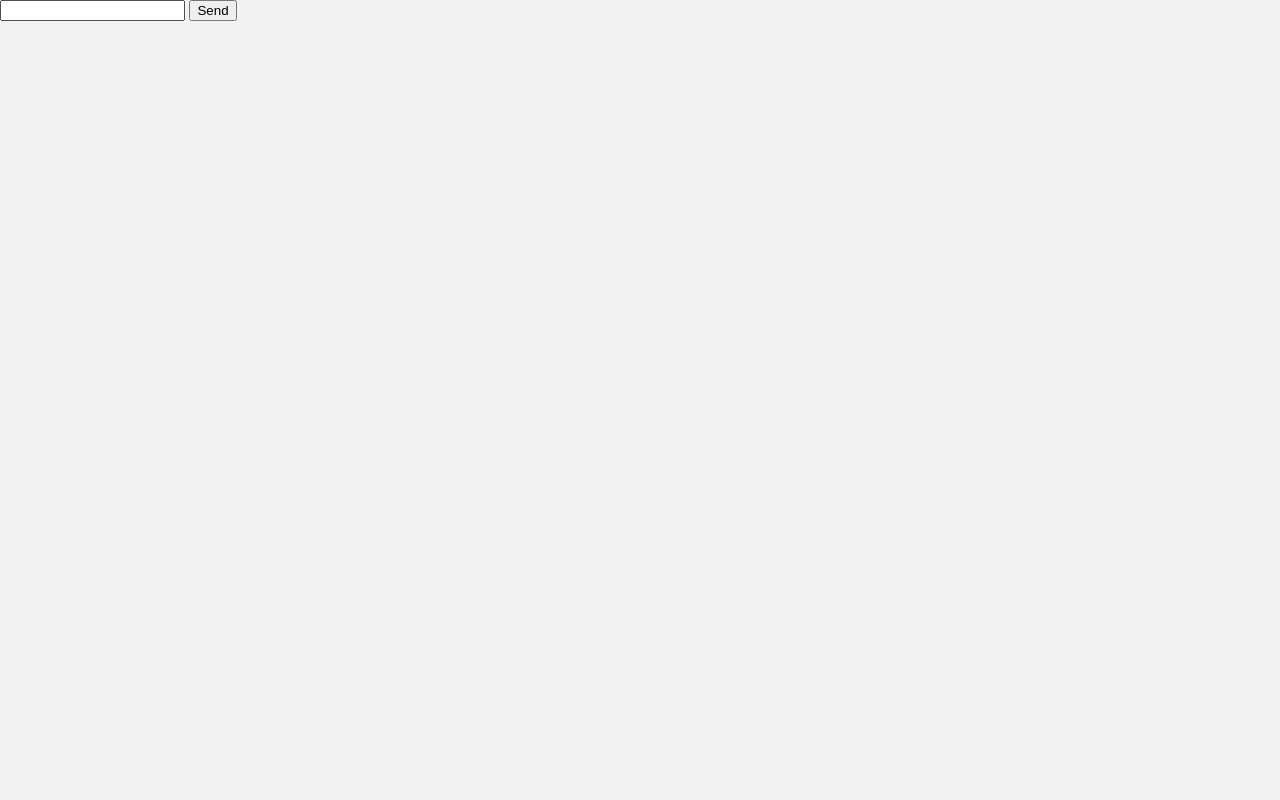
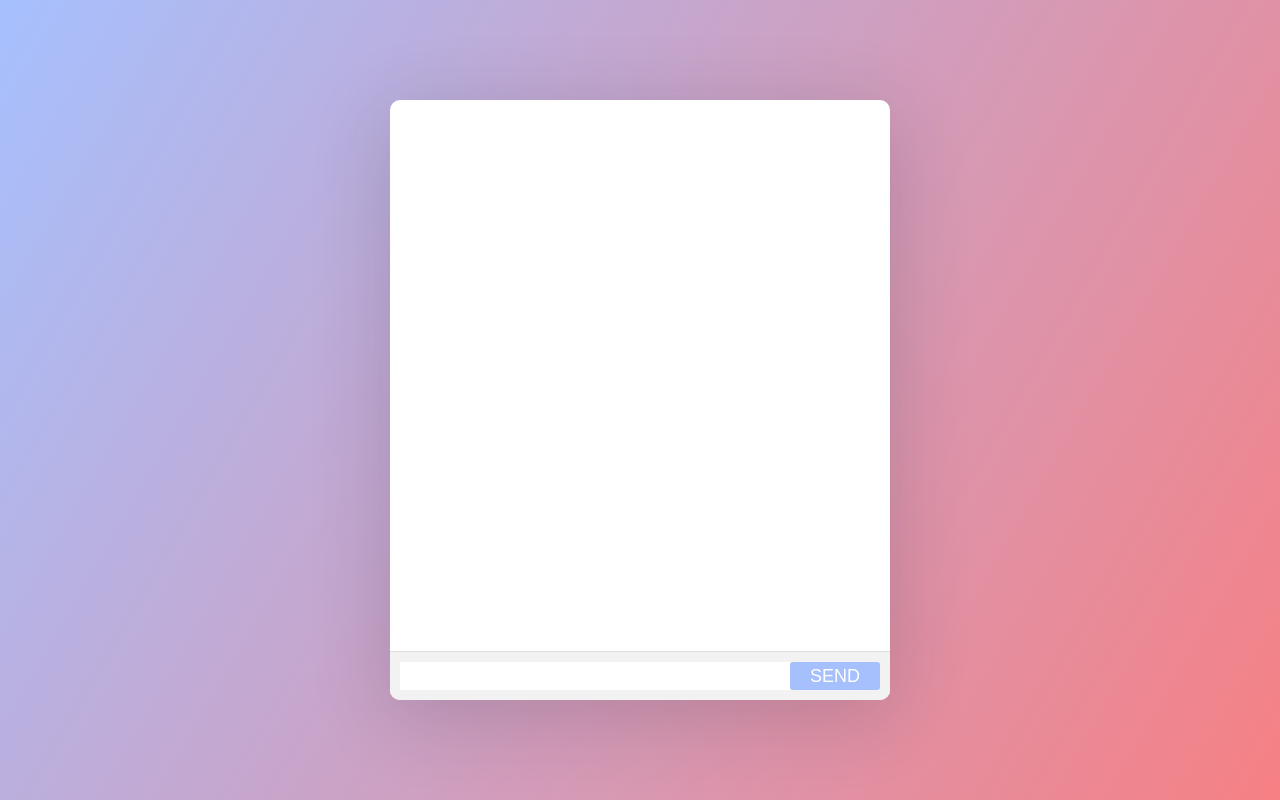
Before and after one commit to JNUZXF/GPT-API, a website: page public/index.html in a window 1280 px wide. Drawn offline with Linux system fonts and the light colour scheme.

Commit message:
Update styles.css

```diff
--- a/public/styles.css
+++ b/public/styles.css
@@ -1,66 +1,90 @@
 body {
-    background: #f2f2f2;
-    font-family: Arial, sans-serif;
     margin: 0;
     padding: 0;
+    font-family: Arial, sans-serif;
+    background: linear-gradient(120deg, #a6c0fe 0%, #f68084 100%);
+    height: 100vh;
+    display: flex;
+    align-items: center;
+    justify-content: center;
 }
 
-  .container {
-    max-width: 800px;
-    margin: 0 auto;
+#chat {
+    width: 500px;
+    height: 600px;
+    background: #fff;
+    border-radius: 10px;
+    overflow: hidden;
+    display: flex;
+    flex-direction: column;
+    box-shadow: 0px 14px 80px rgba(34, 35, 58, 0.2);
 }
 
-  .chatbox {
-    background: #fff;
-    margin: 20px 0;
+#messages {
+    flex: 1;
     padding: 20px;
-    border-radius: 5px;
-    box-shadow: 0px 0px 20px rgba(0, 0, 0, 0.1);
+    overflow-y: auto;
 }
 
-  .chatbox p {
-    margin: 0 0 10px;
-    padding: 10px;
-    border-radius: 5px;
+#messages > div {
+    margin-bottom: 20px;
 }
 
-  .chatbox .user {
-    text-align: right;
-    background: #dfe9ff;
+#messages > div:last-child {
+    margin-bottom: 0;
 }
 
-  .chatbox .assistant {
-    text-align: left;
-    background: #ffdfdf;
+#form {
+    display: flex;
+    background: #f2f2f2;
+    padding: 10px;
+    border-top: 1px solid #ddd;
 }
 
-  .input-group {
-    display: flex;
-    justify-content: space-between;
-    margin-top: 20px;
+#input {
+    flex: 1;
+    padding: 0 10px;
+    border: none;
+    outline: none;
 }
 
-  .input-group input,
-  .input-group button {
-    padding: 10px;
-    font-size: 16px;
+#form button {
+    padding: 0 20px;
+    border: none;
+    background: #a6c0fe;
+    color: #fff;
+    font-size: 18px;
+    line-height: 28px;
+    cursor: pointer;
+    transition: all 0.3s ease;
+    outline: none;
+    border-radius: 3px;
+    text-transform: uppercase;
 }
 
-  .input-group input {
-    flex-grow: 1;
-    margin-right: 10px;
-    border: 1px solid #ccc;
-    border-radius: 5px;
+#form button:hover {
+    background: #f68084;
 }
 
-  .input-group button {
-    background: #007bff;
-    color: #fff;
-    border: none;
-    border-radius: 5px;
-    cursor: pointer;
+#messages {
+    color: #434190;
 }
 
-  .input-group button:hover {
-    background: #0056b3;
+#messages > div {
+    padding: 15px 20px;
+    border-radius: 10px;
+    line-height: 24px;
+    position: relative;
+    width: 60%;
 }
+
+#messages > .user {
+    align-self: flex-end;
+    background: #a6c0fe;
+    color: #fff;
+}
+
+#messages > .gpt {
+    align-self: flex-start;
+    background: #f2f2f2;
+}
```
Lines whose indentation alone changed are shown as unchanged.
